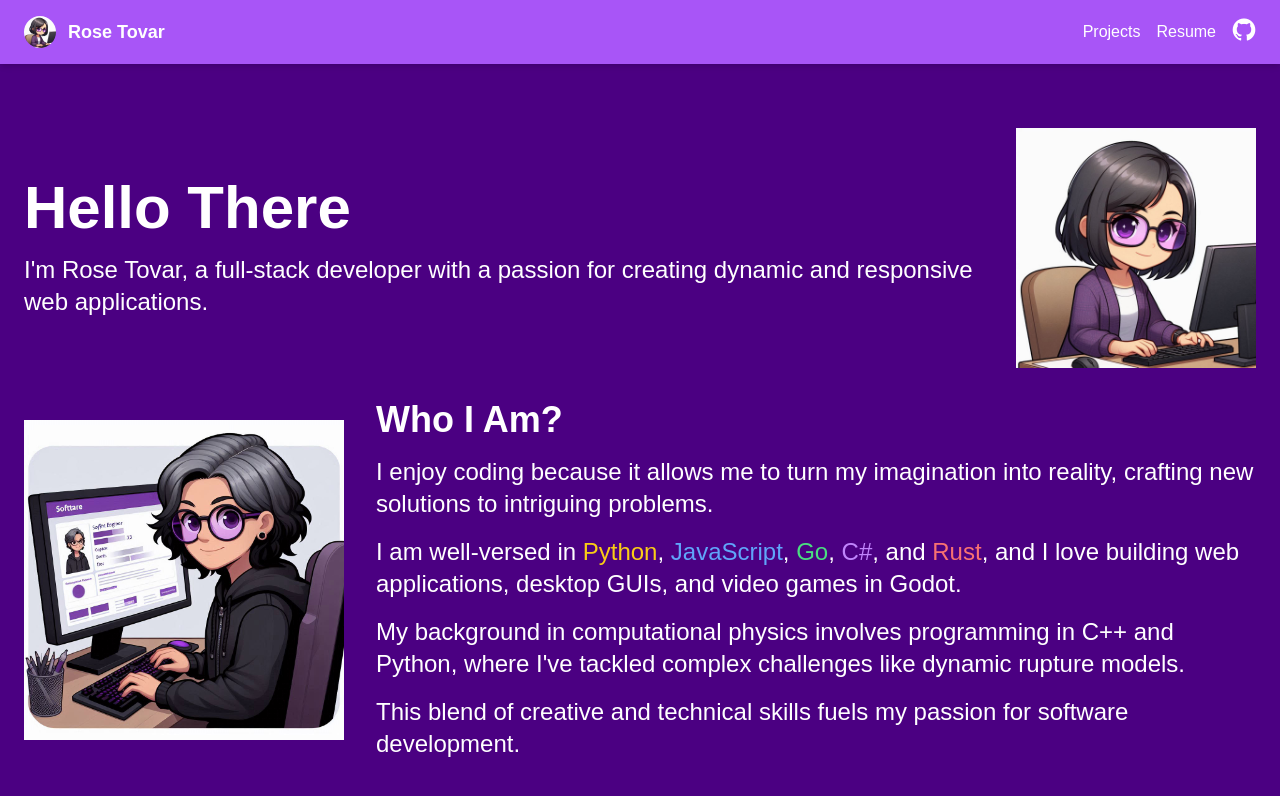
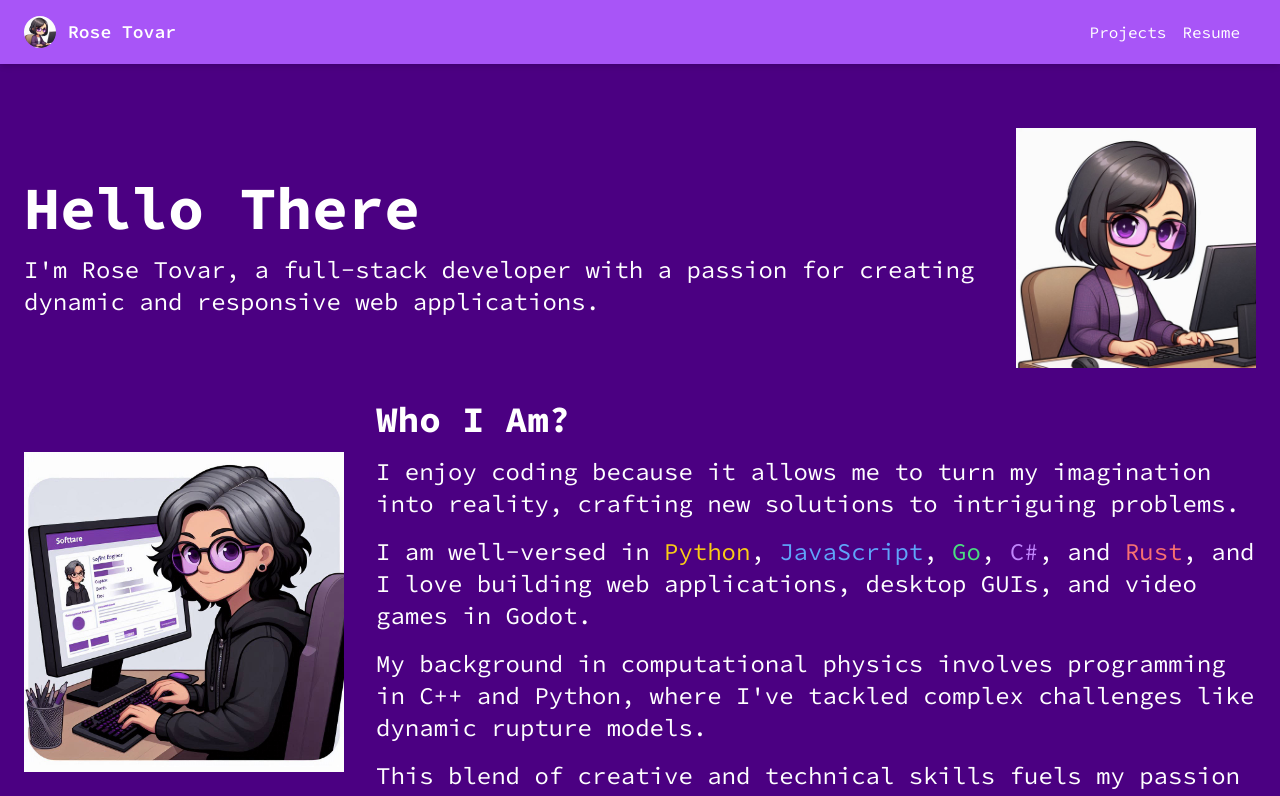
Before and after one commit to rvtovar/portfolio, a Vue app: page / in a window 1280 px wide. Shown: the top 796 px of the page. Built offline with nearby package versions, Linux system fonts and the light colour scheme.

Commit message:
added font

```diff
--- a/index.html
+++ b/index.html
@@ -15,7 +15,10 @@
     <div id="app"></div>
 
 
-    <link rel="stylesheet" type='text/css' href="https://cdn.jsdelivr.net/gh/devicons/devicon@latest/devicon.min.css" />
+    <link rel="preconnect" href="https://fonts.googleapis.com">
+    <link rel="preconnect" href="https://fonts.gstatic.com" crossorigin>
+    <link href="https://fonts.googleapis.com/css2?family=Source+Code+Pro:ital,wght@0,200..900;1,200..900&display=swap" rel="stylesheet">
+    <link href="https://fonts.googleapis.com/css2?family=Poppins:wght@400;600&display=swap" rel="stylesheet">
     <script type="module" src="/src/main.js"></script>
   </body>
 </html>
--- a/src/assets/base.css
+++ b/src/assets/base.css
@@ -3,7 +3,7 @@
 @tailwind utilities;
 
 body{
-    font-family: 'Poppins', sans-serif;
-    background-color: #f9f9f9;
-    color: #333;
+    font-family: "Source Code Pro", monospace;
+    font-optical-sizing: auto;
+    font-style: normal;
 }
--- a/src/assets/main.css
+++ /dev/null
@@ -1,76 +0,0 @@
-html {
-  box-sizing: border-box;
-  width: 100%;
-  height: 100%;
-}
-
-*,
-*:before,
-*:after {
-  box-sizing: inherit;
-  padding: 0;
-  margin: 0;
-}
-body {
-  font-family: sans-serif;
-  height: 100%;
-  margin: 0;
-  background: #261c33;
-  overflow: hidden;
-  display: flex;
-  align-items: center;
-  justify-content: center
-}
-
-h2 {
-  color: #8d81f3;
-  text-align: center;
-  font-size: 40px;
-  margin: 20px;
-}
-main {
-  display: flex;
-  justify-content: space-around;
-  align-items: center;
-  height: 420px;
-  max-width: 768px;
-  margin: 0 auto;
-  font-family: monospace, sans-serif;
-  font-size: 22px;
-}
-main label{
-  display: block;
-}
-main input[type="range"] {
-  display: block;
-  margin-bottom: 10px;
-  width: 200px;
-}
-section.settings {
-  width: 50%;
-  z-index: 2;
-}
-.box-container {
-  padding: 50px;
-  border: 1px solid #8d81f3;
-}
-.box {
-  width: 150px;
-  height: 150px;
-  background: #8d81f3;
-}
-
-button {
-  background-color: #8d81f3;
-  color: #fff;
-  display: inline-block;
-  font-size: 20px;
-  padding: 10px;
-  outline: none;
-  border: none;
-  margin-right: 10px;
-}
-
-label{
-  color: #fff;
-}
```
Also changed, not shown: src/assets/logo.svg (deleted).
